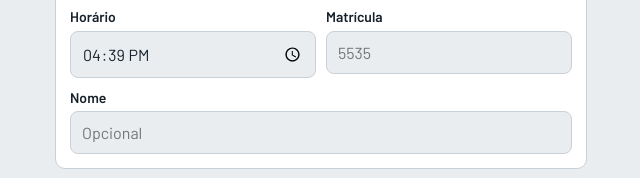
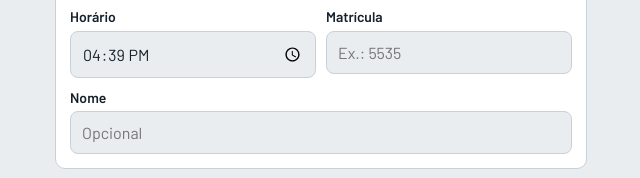
Before and after one commit to Vyzer0/checklist-injetoras, a plain HTML site: page index.html in a window 1280 px wide. Shown: the part 302-480 px from the top of the page, 319-959 px from the left. Drawn offline with nearby package versions, Linux system fonts and the light colour scheme.

Commit message:
Mudança pequena no html

```diff
--- a/index.html
+++ b/index.html
@@ -24,7 +24,7 @@
     </div>
     <div class="row">
       <div><label for="hora">Horário</label><input id="hora" type="time"></div>
-      <div><label for="mat">Matrícula</label><input id="mat" inputmode="numeric" placeholder="5535"></div>
+      <div><label for="mat">Matrícula</label><input id="mat" inputmode="numeric" placeholder="Ex.: 5535"></div>
     </div>
     <div class="row">
       <div style="grid-column:1/-1"><label for="nome">Nome</label><input id="nome" placeholder="Opcional"></div>
```
